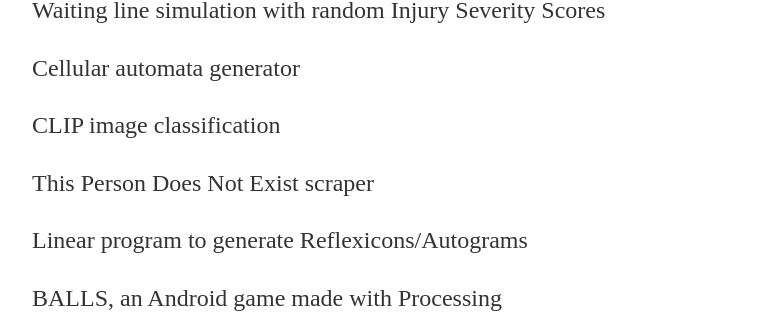
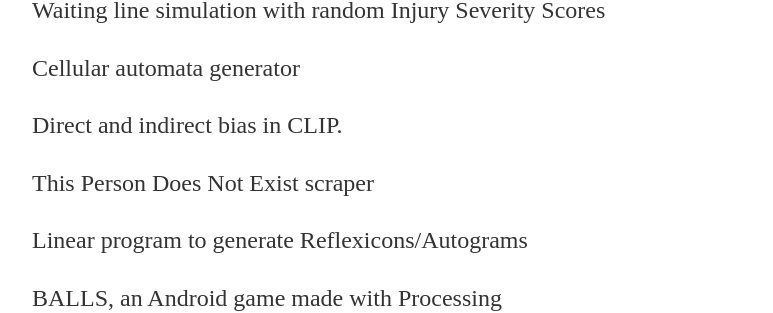
Before and after one commit to ndehouche/ndehouche.github.io, a Jekyll site: the page built from misc/index.html, in a window 1280 px wide. Shown: the part 270-583 px from the top of the page, without its empty margins (160-933 px from the left). Built offline with Jekyll 4.4.1, drawn with Linux system fonts in a browser that asks for light colours.

Commit message:
Update index.html

```diff
--- a/misc/index.html
+++ b/misc/index.html
@@ -34,8 +34,8 @@
 
 
 	       <div class="col-sm-4 cold-md-4">
-        <a   target="_blank"  href="https://github.com/ndehouche/CLIP-Image-Classification">
-        <p>CLIP image classification</p></a>
+        <a   target="_blank"  href="https://github.com/ndehouche/CLIP-Debiasing">
+        <p>Direct and indirect bias in CLIP.</p></a>
     </div>
 
       <div class="col-sm-4 cold-md-4">
```
